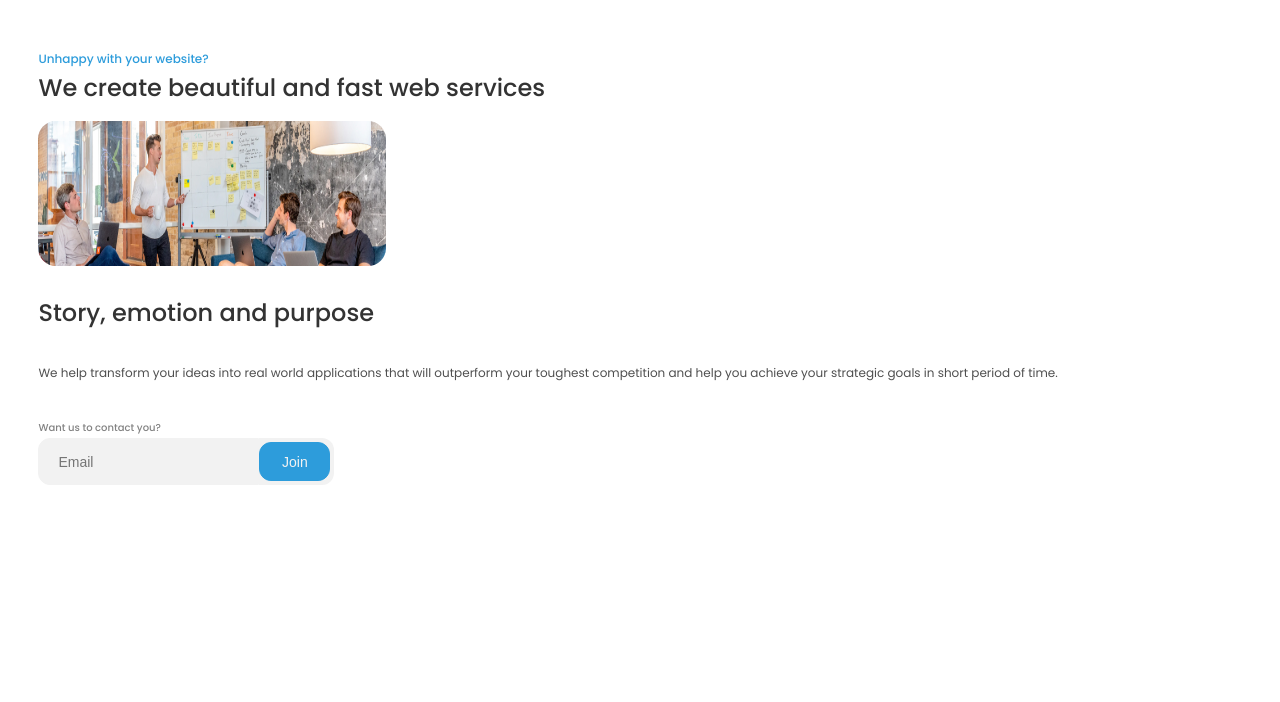
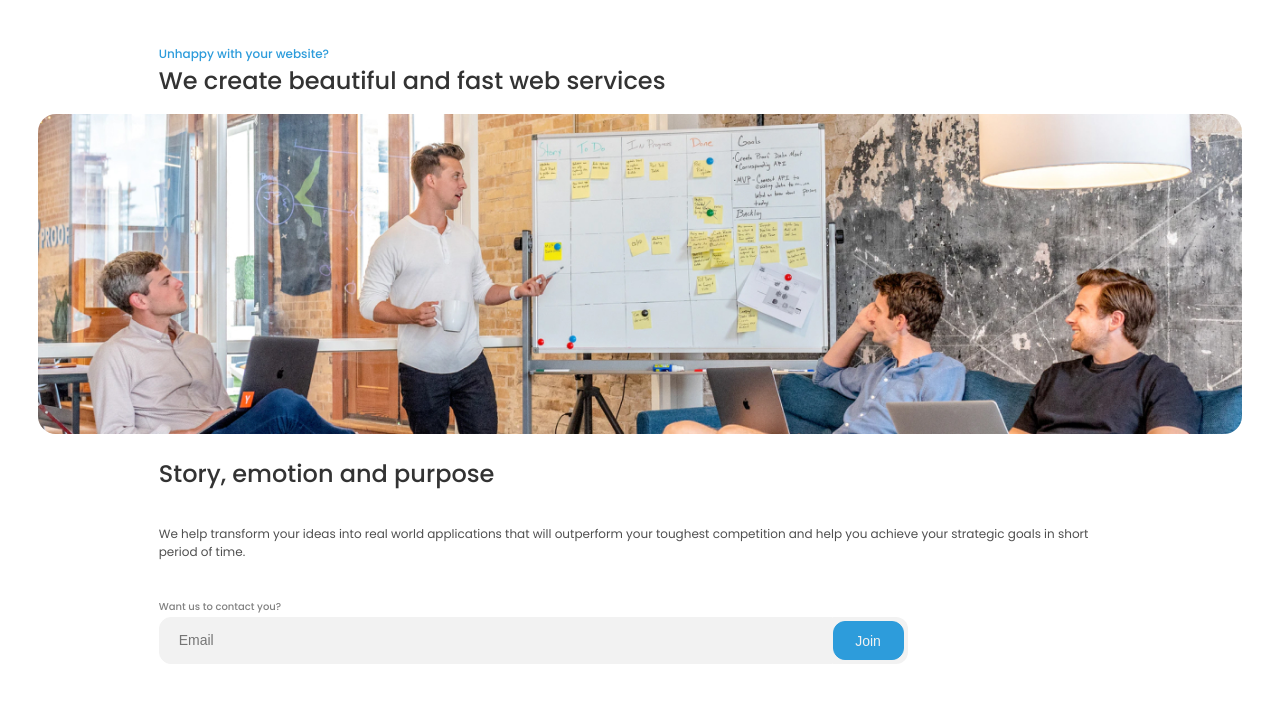
Before and after one commit to nhardiansa/edie-homepage-devchallenges, a plain HTML site: page index.html in a window 1280 px wide. Shown: the part 52-754 px from the top of the page. Drawn offline with Linux system fonts and the light colour scheme.

Commit message:
menggunakan grid system pada bagian home

```diff
--- a/sass/style.scss
+++ b/sass/style.scss
@@ -27,8 +27,11 @@ nav {
 .home {
   font-family: Poppins;
   font-style: normal;
+  margin-top: 48px;
 
-  margin-top: 48px;
+  display: grid;
+  grid-template-columns: 1fr 80% 1fr;
+  justify-content: center;
 
   a {
     text-decoration: none;
@@ -37,6 +40,8 @@ nav {
     font-size: 12px;
     line-height: 18px;
     color: #2d9cdb;
+
+    grid-column: 2;
   }
 
   h2 {
@@ -44,19 +49,22 @@ nav {
     font-size: 24px;
     line-height: 36px;
     color: #333333;
+
+    grid-column: 2;
   }
 
   img {
     margin-top: 15px;
-
-    width: 348px;
-    height: 145px;
+    width: 100%;
     border-radius: 18px;
     background-size: cover;
+
+    grid-column: 1 / 4;
   }
 
   h2:nth-child(4) {
     margin-top: 22px;
+    grid-column: 2;
   }
 
   p {
@@ -64,12 +72,15 @@ nav {
     font-size: 12px;
     line-height: 18px;
     color: #4f4f4f;
+    margin-top: 33px;
 
-    margin-top: 33px;
+    grid-column: 2;
   }
 
   form {
     margin-top: 31px;
+
+    grid-column: 2;
 
     label {
       font-weight: 500;
@@ -84,6 +95,7 @@ nav {
       display: flex;
 
       input {
+        width: 70%;
         font-size: 14px;
         line-height: 21px;
         color: #bdbdbd;
```
Also changed, not shown: css/style.css, 1 other file.
